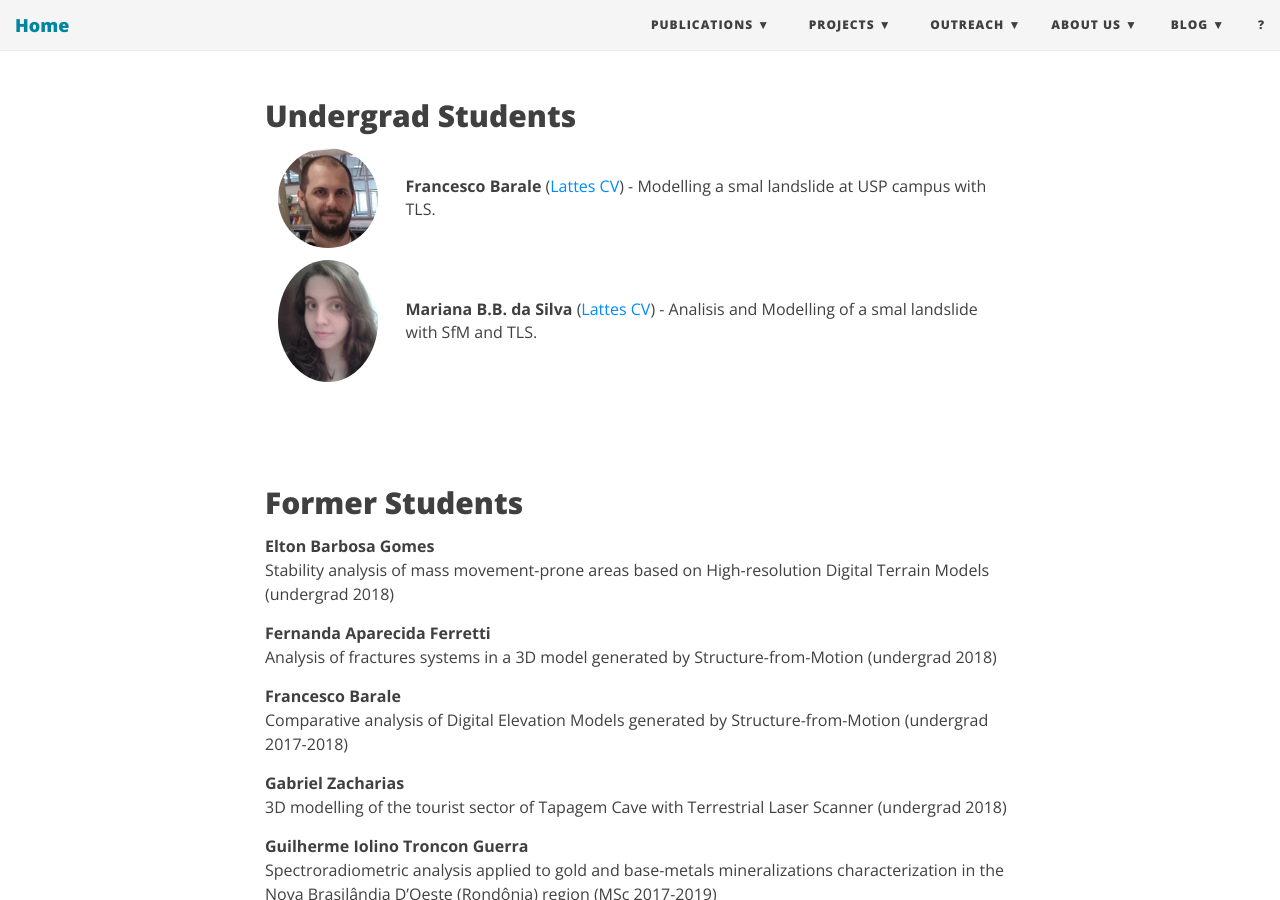
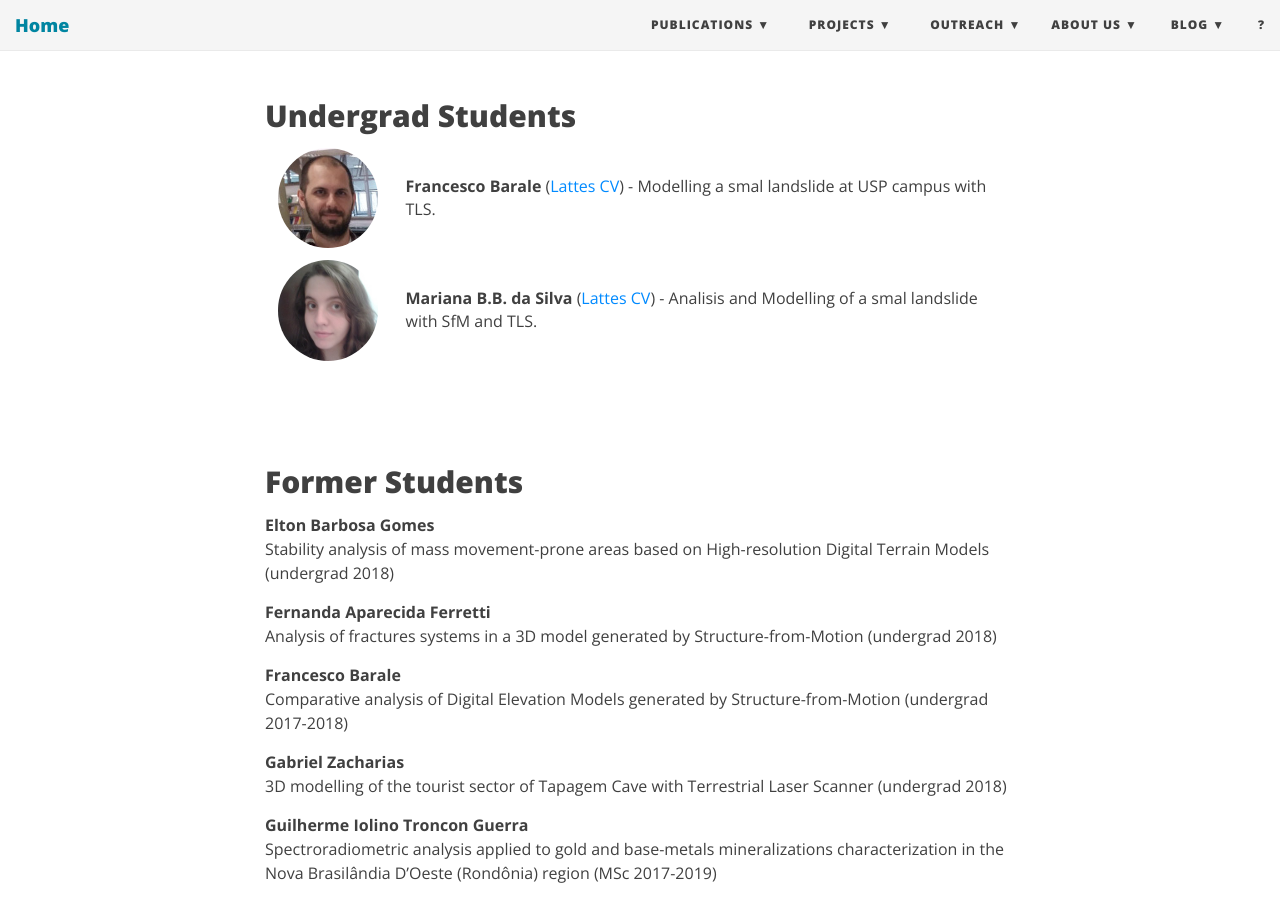
Before and after one commit to SPAMLab/SPAMLab.github.io, a Jekyll site: the page built from people.md, in a window 1280 px wide and 900 px high, scrolled down 2124 px. Built offline with Jekyll 4.4.1, drawn with Linux system fonts in a browser that asks for light colours; nearby versions of some CDN libraries.

Commit message:
Update people.md

```diff
--- a/people.md
+++ b/people.md
@@ -100,7 +100,7 @@ My ORCiD is [0000-0001-5073-5572](http://orcid.org/0000-0001-5073-5572). My Latt
     <td width="83%"> <b>Francesco Barale</b> (<a href="http://lattes.cnpq.br/0059823974469880">Lattes CV</a>) - Modelling a smal landslide at USP campus with TLS. </td>
   </tr>
   <tr>
-    <td width="17%"> <img src="/img/people/marianabb.jpg" class="img-circle" width="99%"> </td>
+    <td width="17%"> <img src="/img/people/marianabb2.jpg" class="img-circle" width="99%"> </td>
     <td width="83%"> <b>Mariana B.B. da Silva</b> (<a href="http://lattes.cnpq.br/6596101972048688">Lattes CV</a>) - Analisis and Modelling of a smal landslide with SfM and TLS. </td>
   </tr>
 </table>
```
